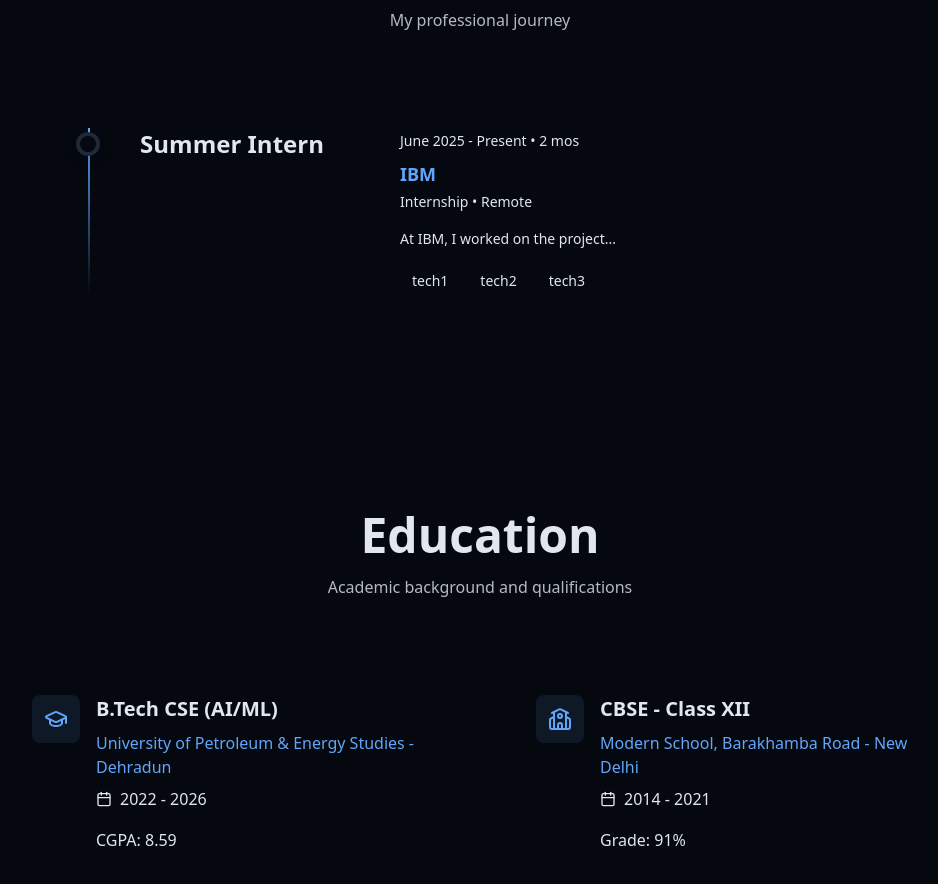
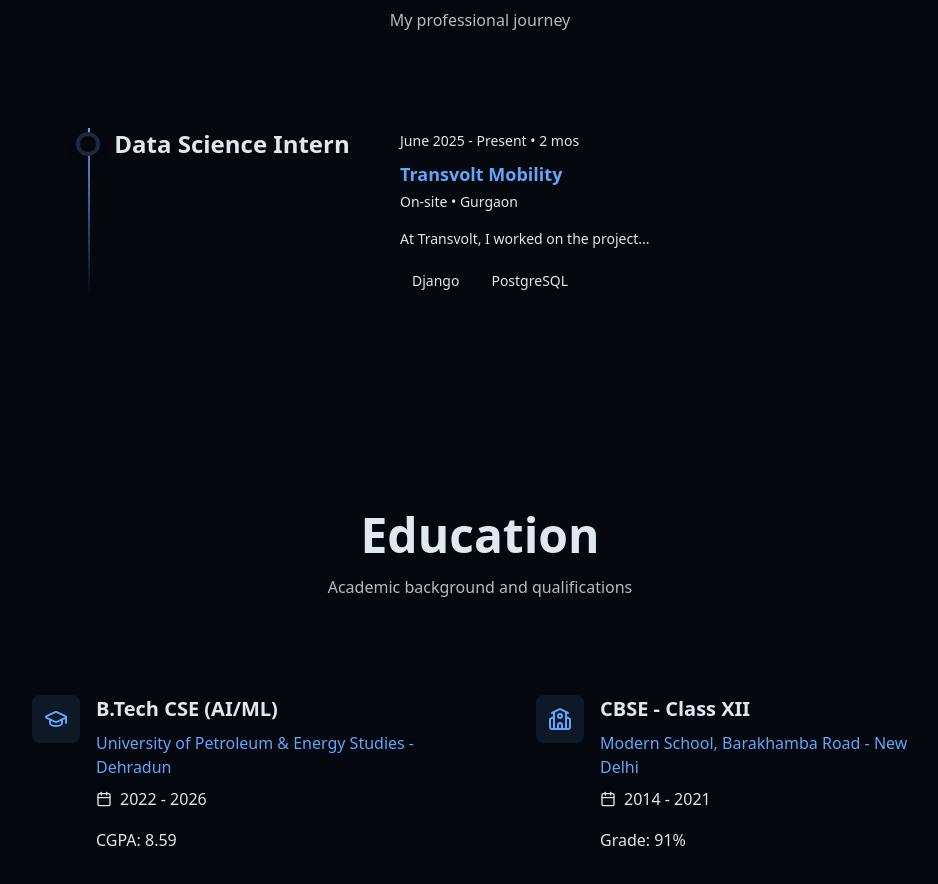
Before and after one commit to T0MYAMMM/portoflio-plus-admin, a React (Vite) app: page / in a window 1280 px wide. Shown: the part 984-1868 px from the top of the page, without its empty margins (160-1098 px from the left). Built offline with nearby package versions, Linux system fonts and the light colour scheme; no server answers.

Commit message:
Updated experience section

```diff
--- a/src/components/ExperienceSection.jsx
+++ b/src/components/ExperienceSection.jsx
@@ -1,15 +1,15 @@
-import { motion } from "framer-motion";
+import { motion } from 'framer-motion';
 
 export const ExperienceSection = () => {
   const experiences = [
     {
-      title: "Summer Intern",
-      company: "IBM",
-      type: "Internship",
-      location: "Remote",
-      duration: "June 2025 - Present • 2 mos",
-      description: "At IBM, I worked on the project...",
-      skills: ["tech1", "tech2", "tech3"],
+      title: 'Data Science Intern',
+      company: 'Transvolt Mobility',
+      type: 'On-site',
+      location: 'Gurgaon',
+      duration: 'June 2025 - Present • 2 mos',
+      description: 'At Transvolt, I worked on the project...',
+      skills: ['Django', 'PostgreSQL'],
     },
   ];
 
@@ -35,7 +35,7 @@ export const ExperienceSection = () => {
       y: 0,
       transition: {
         duration: 0.6,
-        ease: "easeOut",
+        ease: 'easeOut',
       },
     },
   };
@@ -49,7 +49,7 @@ export const ExperienceSection = () => {
       scaleY: 1,
       transition: {
         duration: 1.2,
-        ease: "easeOut",
+        ease: 'easeOut',
         delay: 0.5,
       },
     },
@@ -67,7 +67,7 @@ export const ExperienceSection = () => {
       scale: 1,
       transition: {
         duration: 0.6,
-        ease: "easeOut",
+        ease: 'easeOut',
       },
     },
   };
@@ -82,7 +82,7 @@ export const ExperienceSection = () => {
       opacity: 1,
       transition: {
         duration: 0.4,
-        ease: "backOut",
+        ease: 'backOut',
         delay: 0.3,
       },
     },
@@ -100,7 +100,7 @@ export const ExperienceSection = () => {
       y: 0,
       transition: {
         duration: 0.3,
-        ease: "easeOut",
+        ease: 'easeOut',
       },
     },
   };
@@ -122,7 +122,7 @@ export const ExperienceSection = () => {
           variants={headerVariants}
           initial="hidden"
           whileInView="visible"
-          viewport={{ once: true, margin: "-100px" }}
+          viewport={{ once: true, margin: '-100px' }}
         >
           <motion.h2
             className="text-4xl md:text-5xl font-bold mb-2 py-2"
@@ -151,7 +151,7 @@ export const ExperienceSection = () => {
             variants={timelineVariants}
             initial="hidden"
             whileInView="visible"
-            viewport={{ once: true, margin: "-200px" }}
+            viewport={{ once: true, margin: '-200px' }}
           />
 
           <motion.div
@@ -159,7 +159,7 @@ export const ExperienceSection = () => {
             variants={containerVariants}
             initial="hidden"
             whileInView="visible"
-            viewport={{ once: true, margin: "-100px" }}
+            viewport={{ once: true, margin: '-100px' }}
           >
             {experiences.map((exp, index) => (
               <motion.div
```
